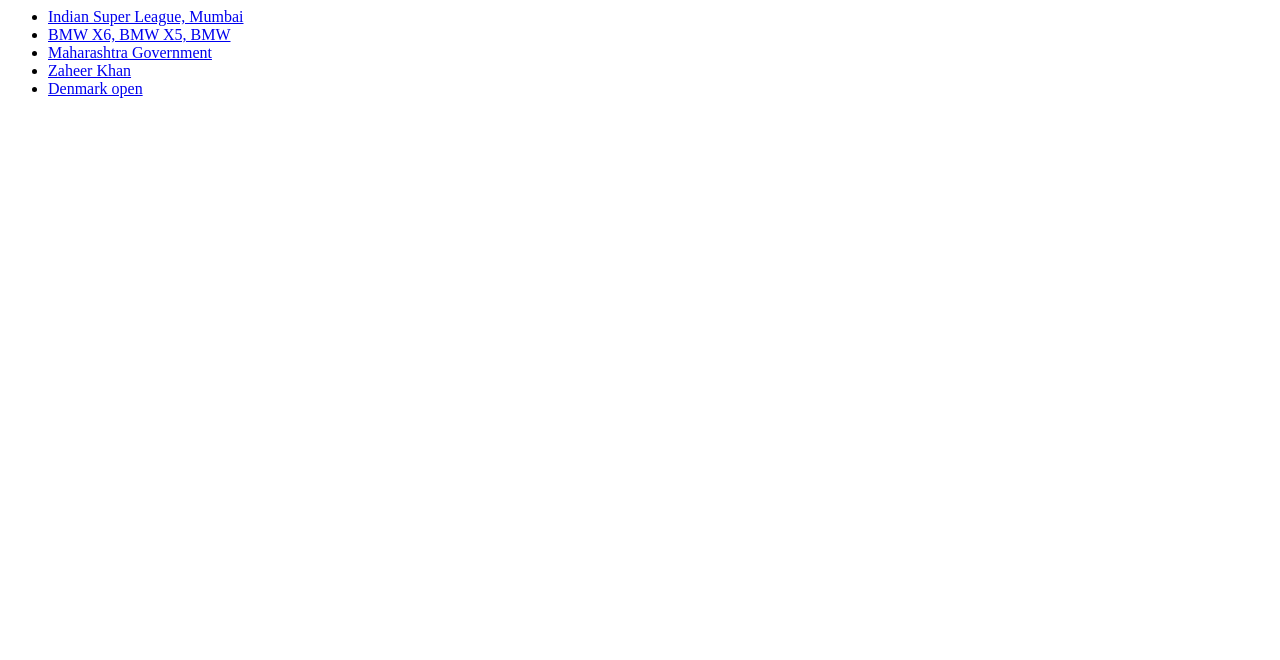
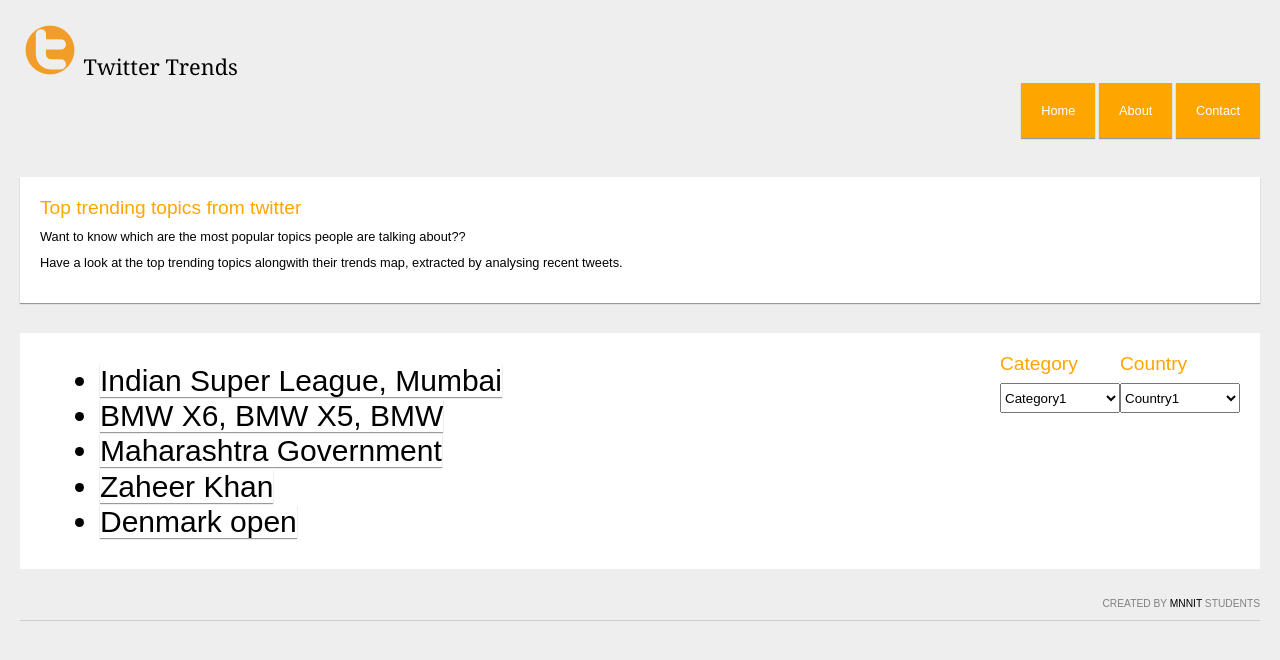
Before and after one commit to rohittjob/Trends, a Django app: page /home/ in a window 1280 px wide. Shown: the top 660 px of the page. Run offline with Django 3.2, Linux system fonts and the light colour scheme; data comes from the database, SQL or seed files in the repository.

Commit message:
Initial homepage UI

```diff
--- /dev/null
+++ b/portal/home/static/home/css/style.css
@@ -0,0 +1,93 @@
+/*
+* multi-line comment
+*/
+p{ line-height: 1em; }
+h1, h2, h3, h4{
+    color: orange;
+	font-weight: normal;
+	line-height: 1.1em;
+	margin: 0 0 .5em 0;
+}
+h1{ font-size: 1.7em; }
+h2{ font-size: 1.5em; }
+a{
+	color: black;
+	text-decoration: none;
+}
+	a:hover,
+	a:active{ text-decoration: underline; }
+
+/* you can structure your code's white space so that it is as readable for when you come back in the future or for other people to read and edit quickly */
+
+body{
+    font-family: arial; font-size: 80%; line-height: 1.2em; width: 100%; margin: 0; background: #eee;
+}
+/* you can put your code all in one line like above */
+#page{ margin: 20px; }
+
+/* or on different lines like below */
+#logo{
+	margin-top: 5px;
+	margin-left: 5px;
+	display: inline-block;
+}
+#header{
+	width: 35%;
+	margin-left: 5px;
+	font-family: georgia;
+	display: inline-block;
+	vertical-align: center;
+}
+/* but try and be as concise as possible */
+#nav{
+	width: 60%;
+	display: inline-block;
+	text-align: right;
+	float: right;
+}
+	#nav ul{}
+		#nav ul li{
+			display: inline-block;
+			height: 62px;
+		}
+			#nav ul li a{
+				padding: 20px;
+				background: orange;
+				color: white;
+			}
+			#nav ul li a:hover{
+				background-color: #ffb424;
+				box-shadow: 0px 1px 1px #666;
+			}
+			#nav ul li a:active{ background-color: #ff8f00; }
+
+#content{
+	margin: 30px 0;
+	background: white;
+	padding: 20px;
+	clear: both;
+}
+#trendList{
+	margin: 30px 0;
+	background: white;
+	padding: 20px;
+	clear: both;
+}
+#trendList li{
+	font-size: 30px;
+	margin: 20px;
+}
+#footer{
+	border-bottom: 1px #ccc solid;
+	margin-bottom: 10px;
+}
+	#footer p{
+		text-align: right;
+		text-transform: uppercase;
+		font-size: 80%;
+		color: grey;
+	}
+
+/* multiple styles seperated by a , */
+#content,
+ul li a{ box-shadow: 0px 1px 1px #999; }
--- a/portal/home/templates/home/index.html
+++ b/portal/home/templates/home/index.html
@@ -1,3 +1,66 @@
+<!DOCTYPE html>
+{% load staticfiles %}
+<html>
+<head>
+
+<!-- your webpage info goes here -->
+
+    <title>Twitter Trends</title>
+
+	<meta name="author" content="your name" />
+	<meta name="description" content="" />
+
+<!-- you should always add your stylesheet (css) in the head tag so that it starts loading before the page html is being displayed -->
+	<link rel="stylesheet" href="{% static "home/css/style.css" %}" type="text/css"/>
+
+</head>
+<body>
+
+<!-- webpage content goes here in the body -->
+
+	<div id="page">
+		<div id="logo">
+			<img src="{% static "home/logo.png" %}" style="width:50px;height:50px;">
+		</div>
+		<div id="header">
+			<h1 ><a href="/" id="logoLink">Twitter Trends</a></h1>
+		</div>
+		<div id="nav">
+			<ul>
+				<li><a href="#/home.html">Home</a></li>
+				<li><a href="#/about.html">About</a></li>
+				<li><a href="#/contact.html">Contact</a></li>
+			</ul>
+		</div>
+		<div id="content">
+			<h2>Top trending topics from twitter</h2>
+			<p>
+				Want to know which are the most popular topics people are talking about??
+			</p>
+			<p>
+				Have a look at the top trending topics alongwith their trends map, extracted by analysing recent tweets.
+			</p>
+		</div>
+		<div id="trendList">
+			<div id="dropdownCountry" style="float:right; display:inline-block;">
+				<h2 >Country</h2>
+				<select style="width: 120px;height: 30px">
+  					<option value="country1">Country1</option>
+  					<option value="country2">Country2</option>
+  					<option value="country3">Country3</option>
+  					<option value="country4">Country4</option>
+				</select>
+			</div>
+			<div id="dropdownCategory" style="float:right; display:inline-block;">
+				<h2 >Category</h2>
+				<select style="width: 120px; height:30px">
+  					<option value="category1">Category1</option>
+  					<option value="category2">Category2</option>
+  					<option value="category3">Category3</option>
+  					<option value="category4">Category4</option>
+				</select>
+			</div>
+
 			{% if topics_list %}
     			<ul>
     			{% for curtopic in topics_list %}
@@ -7,3 +70,12 @@
 			{% else %}
     			<p>No topics are available.</p>
 			{% endif %}
+		</div>
+		<div id="footer">
+			<p>
+				Created by <a href="http://www.mnnit.ac.in">MNNIT</a> students
+			</p>
+		</div>
+	</div>
+</body>
+</html>
```
Also changed, not shown: portal/home/static/home/logo.png (added). Lines whose indentation alone changed are shown as unchanged.
